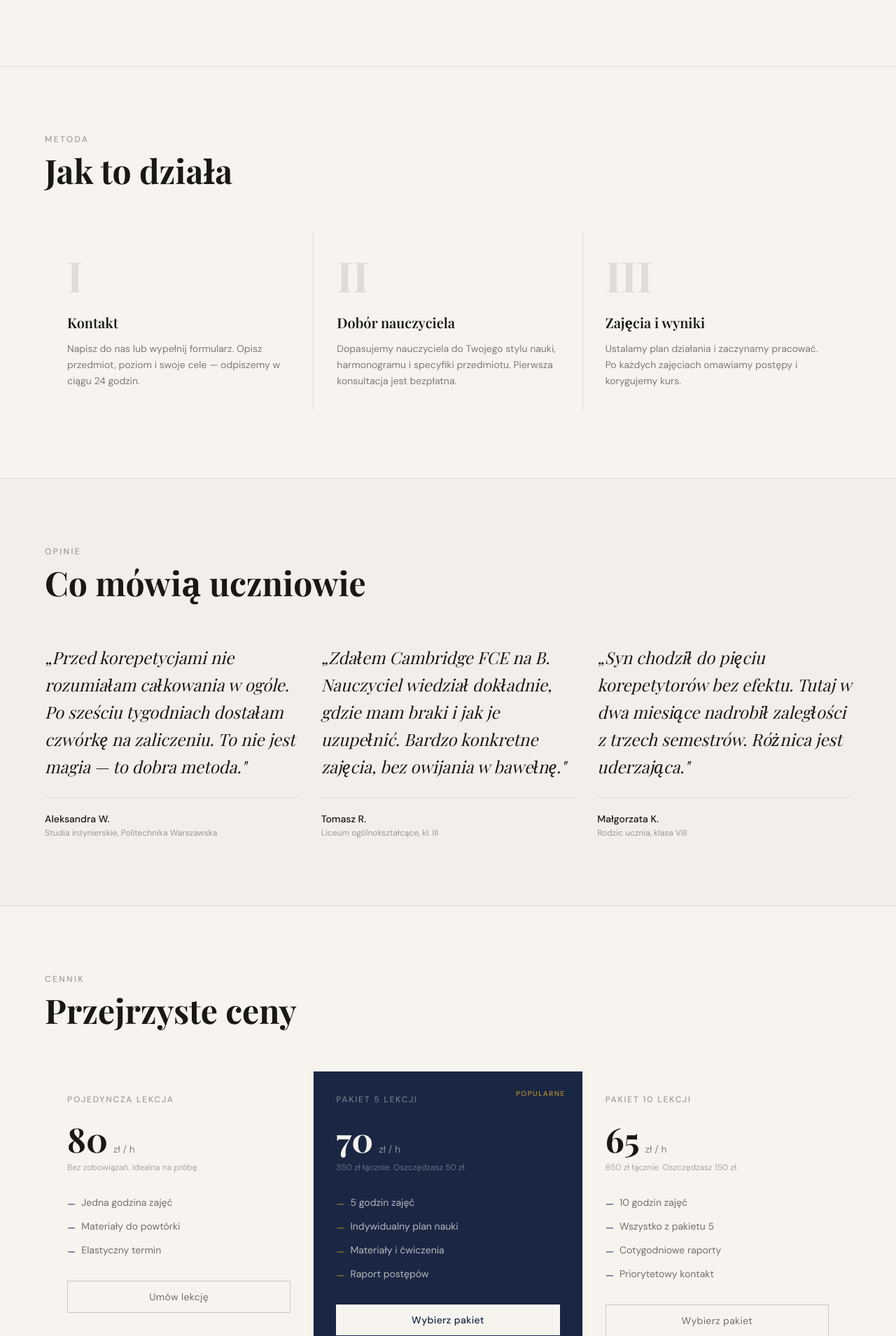
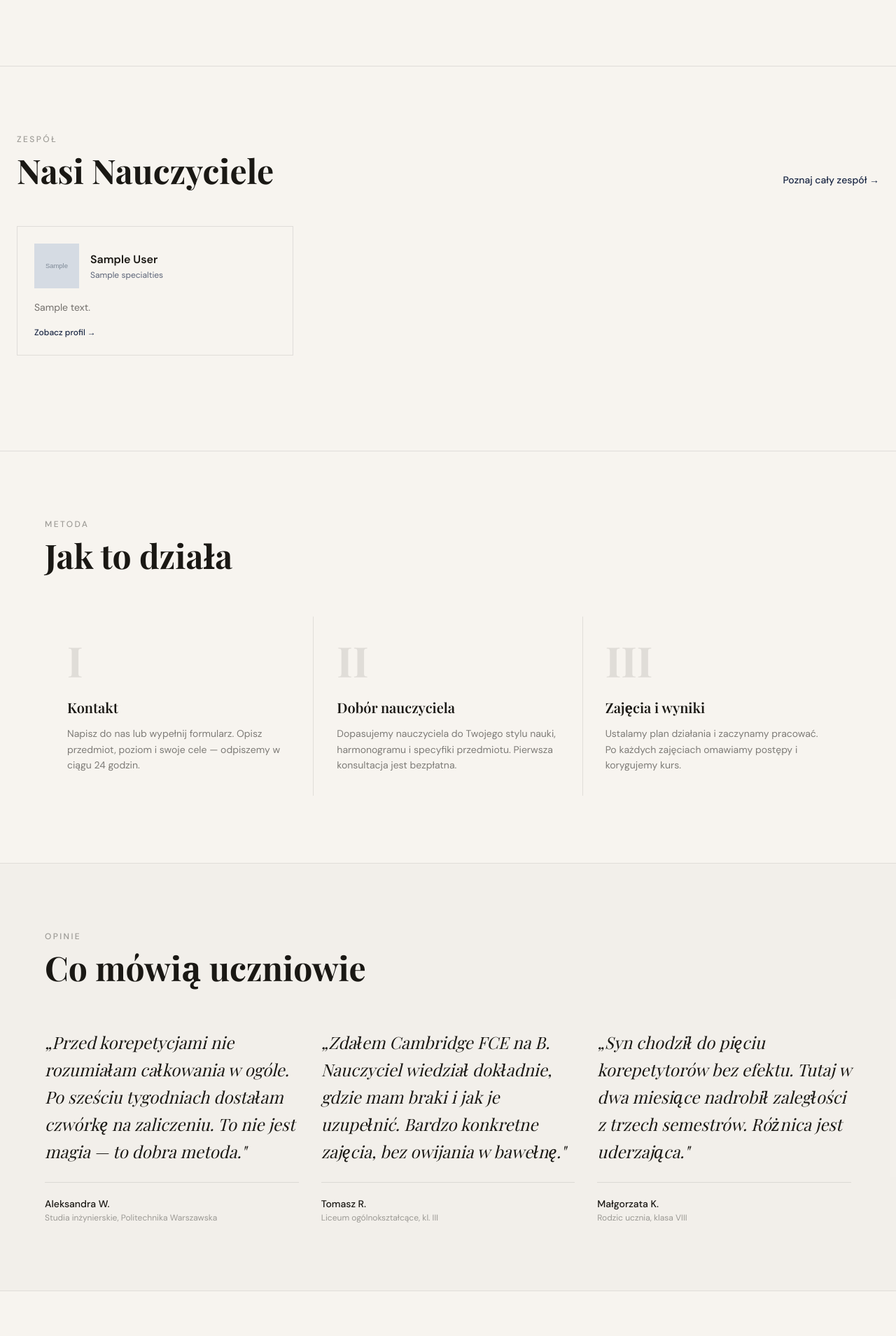
Before and after one commit to maciekgangus/Ekorepetycje, a FastAPI app: template app/templates/landing/index.html in a window 1280 px wide. Shown: the part 1367-3276 px from the top of the page at 70% size. Run offline with FastAPI, Linux system fonts and the light colour scheme; the template is opened without the code that fills it: most values are stand-ins (such as "Sample title", 1, 10 or a date in 2020); grey boxes marked "Sample" are stand-in pictures; style sheets or scripts are compiled from the project's sources; parts of the project's set-up code (start-up, migrations or seed data) failed here and were passed over; some libraries are stand-ins or nearby versions; some web fonts are replaced.

Commit message:
feat(landing): add live teacher section to main page, hidden when empty
Query up to 3 teachers with photo_url+bio from DB via updated / route;
render Nasi Nauczyciele grid guarded by {% if featured_teachers %} so
the section is completely absent when no qualifying teachers exist.

Co-Authored-By: Claude Sonnet 4.6 <noreply@anthropic.com>

```diff
--- a/app/templates/landing/index.html
+++ b/app/templates/landing/index.html
@@ -194,6 +194,65 @@
 
 <!-- Divider -->
 <div class="border-t border-ink/10"></div>
+
+{% if featured_teachers %}
+<!-- ─── TEACHERS ──────────────────────────────────────────────────────────── -->
+<section id="nauczyciele" class="py-24 px-4 sm:px-6 scroll-mt-16">
+    <div class="max-w-7xl mx-auto">
+        <div class="mb-14 flex items-end justify-between">
+            <div>
+                <p class="text-xs font-medium text-ink/40 tracking-[0.2em] uppercase mb-3">Zespół</p>
+                <h2 class="font-serif text-4xl md:text-5xl font-bold text-ink">Nasi Nauczyciele</h2>
+            </div>
+            <a href="/nauczyciele"
+               class="text-sm text-navy font-medium hover:underline hidden sm:block">
+                Poznaj cały zespół →
+            </a>
+        </div>
+
+        <div class="grid grid-cols-1 sm:grid-cols-2 lg:grid-cols-3 gap-6 mb-10">
+            {% for teacher in featured_teachers %}
+            <a href="/nauczyciele/{{ teacher.id }}"
+               class="border border-ink/10 p-6 hover:border-navy/30 hover:bg-navy/5 transition-colors group block">
+                <div class="flex items-center gap-4 mb-4">
+                    {% if teacher.photo_url %}
+                    <img src="{{ teacher.photo_url }}" alt="{{ teacher.full_name }}"
+                         class="w-16 h-16 object-cover flex-shrink-0">
+                    {% else %}
+                    <div class="w-16 h-16 bg-navy flex items-center justify-center flex-shrink-0">
+                        <span class="text-cream font-serif text-xl font-bold">
+                            {{ teacher.full_name[:2].upper() }}
+                        </span>
+                    </div>
+                    {% endif %}
+                    <div>
+                        <p class="font-semibold text-ink group-hover:text-navy transition-colors">{{ teacher.full_name }}</p>
+                        {% if teacher.specialties %}
+                        <p class="text-xs text-navy/70 mt-0.5">{{ teacher.specialties }}</p>
+                        {% endif %}
+                    </div>
+                </div>
+                {% if teacher.bio %}
+                <p class="text-sm text-ink/60 leading-relaxed line-clamp-3">
+                    {{ teacher.bio[:120] }}{% if teacher.bio|length > 120 %}…{% endif %}
+                </p>
+                {% endif %}
+                <p class="mt-4 text-xs text-navy font-medium group-hover:underline">Zobacz profil →</p>
+            </a>
+            {% endfor %}
+        </div>
+
+        <div class="text-center sm:hidden">
+            <a href="/nauczyciele" class="text-sm text-navy font-medium hover:underline">
+                Poznaj cały zespół →
+            </a>
+        </div>
+    </div>
+</section>
+
+<!-- Divider -->
+<div class="border-t border-ink/10"></div>
+{% endif %}
 
 <!-- ─── HOW IT WORKS ───────────────────────────────────────────────────────── -->
 <section id="metoda" class="py-24 px-6 scroll-mt-16">
```
Also changed, not shown: app/api/routes_landing.py (+18 -3 lines), tests/test_landing_redesign.py (+8 -0 lines).
